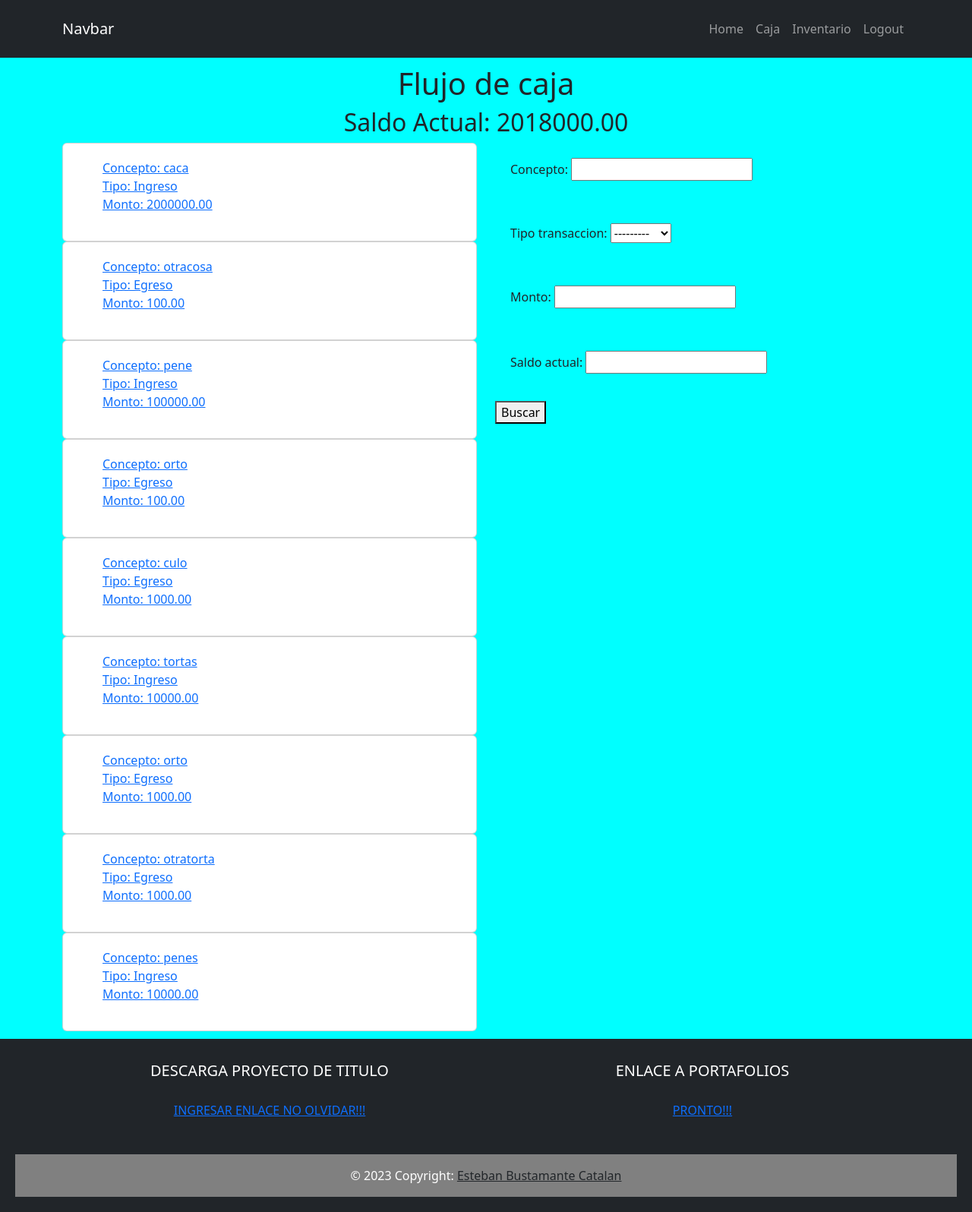
After one commit to EstebanBust/ProyectoTitulo, a Django app: page /caja/ in a window 1280 px wide. The commit adds this page. Shown: the whole page at 76% size. Run offline with Django 4.2, Linux system fonts and the light colour scheme; a user stored in the database is signed in; data comes from the database, SQL or seed files in the repository; both versions use the stored data as it was after the commit; some libraries are stand-ins or nearby versions.

Commit message:
agrega flujo de cajas incompleto

```diff
--- a/frutillita/urls.py
+++ b/frutillita/urls.py
@@ -38,4 +38,7 @@ urlpatterns = [
     path('req/buscaProducto/mostrarProveedor/<int:proveedor_id>/delete', views.deleteProveedor, name='delete_proveedor'),
     path('req/buscaProducto/mostrarProducto/<int:producto_id>/delete', views.deleteProducto, name='delete_producto'),
     path('req/buscaProducto/mostrarCliente/<int:cliente_id>/delete', views.deleteCliente, name='delete_cliente'),
+    path('caja/', views.caja, name='caja'),
+    path('caja/detalle/<int:caja_id>/', views.detalle_caja, name='detalle_caja'),
+    path('caja/crear_flujo_de_caja', views.caja, name='crear_flujo_caja'),
 ]
--- a/inventario/admin.py
+++ b/inventario/admin.py
@@ -5,3 +5,4 @@ from .models import *
 admin.site.register(Proveedor)
 admin.site.register(Producto)
 admin.site.register(Cliente)
+admin.site.register(FlujoCaja)
--- a/inventario/forms.py
+++ b/inventario/forms.py
@@ -1,5 +1,5 @@
 from django.forms import ModelForm
-from .models import Proveedor,Cliente,Producto
+from .models import Proveedor,Cliente,Producto,FlujoCaja
 
 class CrearProvForm(ModelForm):
     class Meta:
@@ -15,3 +15,8 @@ class CrearProductoForm(ModelForm):
     class Meta:
         model = Producto
         fields = ['nombre','marca', 'tipo', 'descripcion', 'cantidad', 'proveedor']
+
+class FlujoCajaForm(ModelForm):
+    class Meta:
+        model= FlujoCaja
+        fields = ['concepto', 'tipo_transaccion', 'monto','saldo_actual']
--- a/inventario/models.py
+++ b/inventario/models.py
@@ -1,4 +1,6 @@
+from django.utils import timezone
 from django.db import models
+from django.contrib.auth.models import User
 
 
 # Create your models here.
@@ -33,3 +35,31 @@ class Cliente(models.Model):
 
     def __str__(self):
         return self.nombre
+
+
+class FlujoCaja(models.Model):
+    fecha = models.DateField(default=timezone.now)
+    concepto = models.CharField(max_length=255)
+    tipo_transaccion = models.CharField(
+        max_length=10,
+        choices=[('Ingreso', 'Ingreso'), ('Egreso', 'Egreso')]
+    )
+    monto = models.DecimalField(max_digits=10, decimal_places=2)
+    saldo_actual = models.DecimalField(
+        max_digits=10, decimal_places=2, blank=True, null=True)
+    usuario = models.ForeignKey(User, on_delete=models.CASCADE, null=True, blank=True)
+
+    def save(self, *args, **kwargs):
+        if self.saldo_actual is None:
+            ultima_transaccion = FlujoCaja.objects.last()
+            saldo_anterior = ultima_transaccion.saldo_actual if ultima_transaccion else 0
+            # Calcula el saldo actual antes de guardar
+            if self.tipo_transaccion == 'Ingreso':
+                self.saldo_actual = saldo_anterior + self.monto
+            else:
+                self.saldo_actual = saldo_anterior - self.monto
+
+        super(FlujoCaja, self).save(*args, **kwargs)
+
+    def __str__(self):
+        return f"{self.fecha} - {self.concepto}"
--- a/inventario/templates/base.html
+++ b/inventario/templates/base.html
@@ -1,17 +1,22 @@
-{% load static %}<!DOCTYPE html>
+{% load static %}
+<!DOCTYPE html>
 <html lang="en">
+
 <head>
   <meta charset="UTF-8">
   <meta name="viewport" content="width=device-width, initial-scale=1.0">
   <link rel="stylesheet" type="text/css" href="{% static 'css/base.css' %}">
   <title>Frutillita E-comerce</title>
-  <link href="https://cdn.jsdelivr.net/npm/bootstrap@5.3.1/dist/css/bootstrap.min.css" rel="stylesheet" integrity="sha384-4bw+/aepP/YC94hEpVNVgiZdgIC5+VKNBQNGCHeKRQN+PtmoHDEXuppvnDJzQIu9" crossorigin="anonymous">
+  <link href="https://cdn.jsdelivr.net/npm/bootstrap@5.3.1/dist/css/bootstrap.min.css" rel="stylesheet"
+    integrity="sha384-4bw+/aepP/YC94hEpVNVgiZdgIC5+VKNBQNGCHeKRQN+PtmoHDEXuppvnDJzQIu9" crossorigin="anonymous">
 </head>
+
 <body class="body_BGC">
   <nav class="navbar navbar-expand-lg navbar-dark bg-dark">
     <div class="container">
       <a class="navbar-brand" href="#">Navbar</a>
-      <button class="navbar-toggler" type="button" data-toggle="collapse" data-target="#navbarNav" aria-controls="navbarNav" aria-expanded="false" aria-label="Toggle navigation">
+      <button class="navbar-toggler" type="button" data-toggle="collapse" data-target="#navbarNav"
+        aria-controls="navbarNav" aria-expanded="false" aria-label="Toggle navigation">
         <span class="navbar-toggler-icon"></span>
       </button>
       <div class="collapse navbar-collapse" id="navbarNav">
@@ -22,7 +27,10 @@
 
           {% if user.is_authenticated %}
           <li class="nav-item">
-          <a class="nav-link" href="{% url 'req' %}">Requests</a>
+            <a class="nav-link" href="{% url 'caja' %}">Caja</a>
+          </li>
+          <li class="nav-item">
+            <a class="nav-link" href="{% url 'req' %}">Inventario</a>
           </li>
           <li class="nav-item">
             <a class="nav-link" href="{% url 'signout' %}">Logout</a>
@@ -80,10 +88,15 @@
     <!-- Copyright -->
   </footer>
 
-<script src="https://code.jquery.com/jquery-3.2.1.slim.min.js" integrity="sha384-KJ3o2DKtIkvYIK3UENzmM7KCkRr/rE9/Qpg6aAZGJwFDMVNA/GpGFF93hXpG5KkN" crossorigin="anonymous"></script>
-    <script src="https://cdn.jsdelivr.net/npm/popper.js@1.12.9/dist/umd/popper.min.js" integrity="sha384-ApNbgh9B+Y1QKtv3Rn7W3mgPxhU9K/ScQsAP7hUibX39j7fakFPskvXusvfa0b4Q" crossorigin="anonymous"></script>
-    <script src="https://cdn.jsdelivr.net/npm/bootstrap@4.0.0/dist/js/bootstrap.min.js" integrity="sha384-JZR6Spejh4U02d8jOt6vLEHfe/JQGiRRSQQxSfFWpi1MquVdAyjUar5+76PVCmYl" crossorigin="anonymous"></script>
+  <script src="https://code.jquery.com/jquery-3.2.1.slim.min.js"
+    integrity="sha384-KJ3o2DKtIkvYIK3UENzmM7KCkRr/rE9/Qpg6aAZGJwFDMVNA/GpGFF93hXpG5KkN"
+    crossorigin="anonymous"></script>
+  <script src="https://cdn.jsdelivr.net/npm/popper.js@1.12.9/dist/umd/popper.min.js"
+    integrity="sha384-ApNbgh9B+Y1QKtv3Rn7W3mgPxhU9K/ScQsAP7hUibX39j7fakFPskvXusvfa0b4Q"
+    crossorigin="anonymous"></script>
+  <script src="https://cdn.jsdelivr.net/npm/bootstrap@4.0.0/dist/js/bootstrap.min.js"
+    integrity="sha384-JZR6Spejh4U02d8jOt6vLEHfe/JQGiRRSQQxSfFWpi1MquVdAyjUar5+76PVCmYl"
+    crossorigin="anonymous"></script>
 </body>
-</body>
-</body>
+
 </html>
--- /dev/null
+++ b/inventario/templates/flujo_de_caja.html
@@ -0,0 +1,30 @@
+{% extends 'base.html' %} {% block content%}
+<div class="container">
+    <h1>Flujo de caja</h1>
+    <div class="row"><div class="col text-center"><h2>Saldo Actual: {{saldo_actual.saldo_actual}}</h2></div></div>
+    <div class="row">
+        <div class="col">
+            {% for flujo_de_caja in flujo_de_cajas %}
+            <div class="card">
+                <a href="{% url 'detalle_caja' flujo_de_caja.id %}">
+                    <ul>
+                        <li>Concepto: {{flujo_de_caja.concepto}}</li>
+                        <li>Tipo: {{flujo_de_caja.tipo_transaccion}}</li>
+                        <li>Monto: {{flujo_de_caja.monto}}</li>
+                    </ul>
+
+                </a>
+            </div>
+            {% endfor %}
+        </div>
+        <div class="col">
+            <form method="POST" action="{% url 'crear_flujo_caja' %}">
+                {% csrf_token %}
+                {{form.as_p}}
+                <button type="submit">Buscar</button>
+            </form>
+
+        </div>
+    </div>
+</div>
+{% endblock %}
--- a/inventario/views.py
+++ b/inventario/views.py
@@ -3,8 +3,8 @@ from django.contrib.auth.forms import UserCreationForm, AuthenticationForm
 from django.contrib.auth.models import User
 from django.contrib.auth import login, logout, authenticate
 from django.db import IntegrityError
-from .forms import CrearProvForm, CrearProductoForm, CrearClienteForm
-from .models import Producto, Proveedor, Cliente
+from .forms import CrearProvForm, CrearProductoForm, CrearClienteForm, FlujoCajaForm
+from .models import Producto, Proveedor, Cliente, FlujoCaja
 from django.db.models import Q
 from django.shortcuts import get_object_or_404
 from django.contrib.auth.decorators import login_required
@@ -28,7 +28,7 @@ def signup(request):
             try:
                 # registrar usuario
                 user = User.objects.create_user(
-                    username=request.POST['username'], password=request.POST['password1'])
+                    username=request.POST['username'], email=request.POST['email'], password=request.POST['password1'])
                 user.save()
                 login(request, user)
                 return redirect('req')
@@ -212,3 +212,23 @@ def deleteCliente(request, cliente_id):
     if request.method == 'POST':
         cliente.delete()
         return redirect('req')
+
+@login_required
+def caja(request):
+    flujo_de_caja = FlujoCaja.objects.all()
+    saldo_actual = FlujoCaja.objects.last()
+
+    if request.method == 'POST':
+        form = FlujoCajaForm(request.POST)
+        if form.is_valid():
+            flujo_caja = form.save(commit=False)
+            flujo_caja.request_user = request.user  # Asigna el usuario actual
+            flujo_caja.save()
+    else:
+        form = FlujoCajaForm()
+
+    return render(request, 'flujo_de_caja.html', {'flujo_de_cajas': flujo_de_caja, 'form': form, 'saldo_actual':saldo_actual})
+
+def detalle_caja(request, caja_id):
+    flujo_de_caja = FlujoCaja.objects.get(id=caja_id)
+    return render(request,'detalle_caja.html', {'flujo_de_caja': flujo_de_caja})
```
Also changed, not shown: frutillita/settings.py (+18 -1 lines), inventario/templates/detalle_caja.html (added, +28 -0 lines), inventario/templates/signin.html (+10 -0 lines), db.sqlite3, inventario/migrations/0003_flujocaja.py (added), inventario/migrations/0004_remove_flujocaja_saldo_anterior_and_more.py (added), inventario/migrations/0005_flujocaja_usuario.py (added), inventario/migrations/0006_alter_flujocaja_fecha.py (added). Lines whose indentation alone changed are shown as unchanged.
